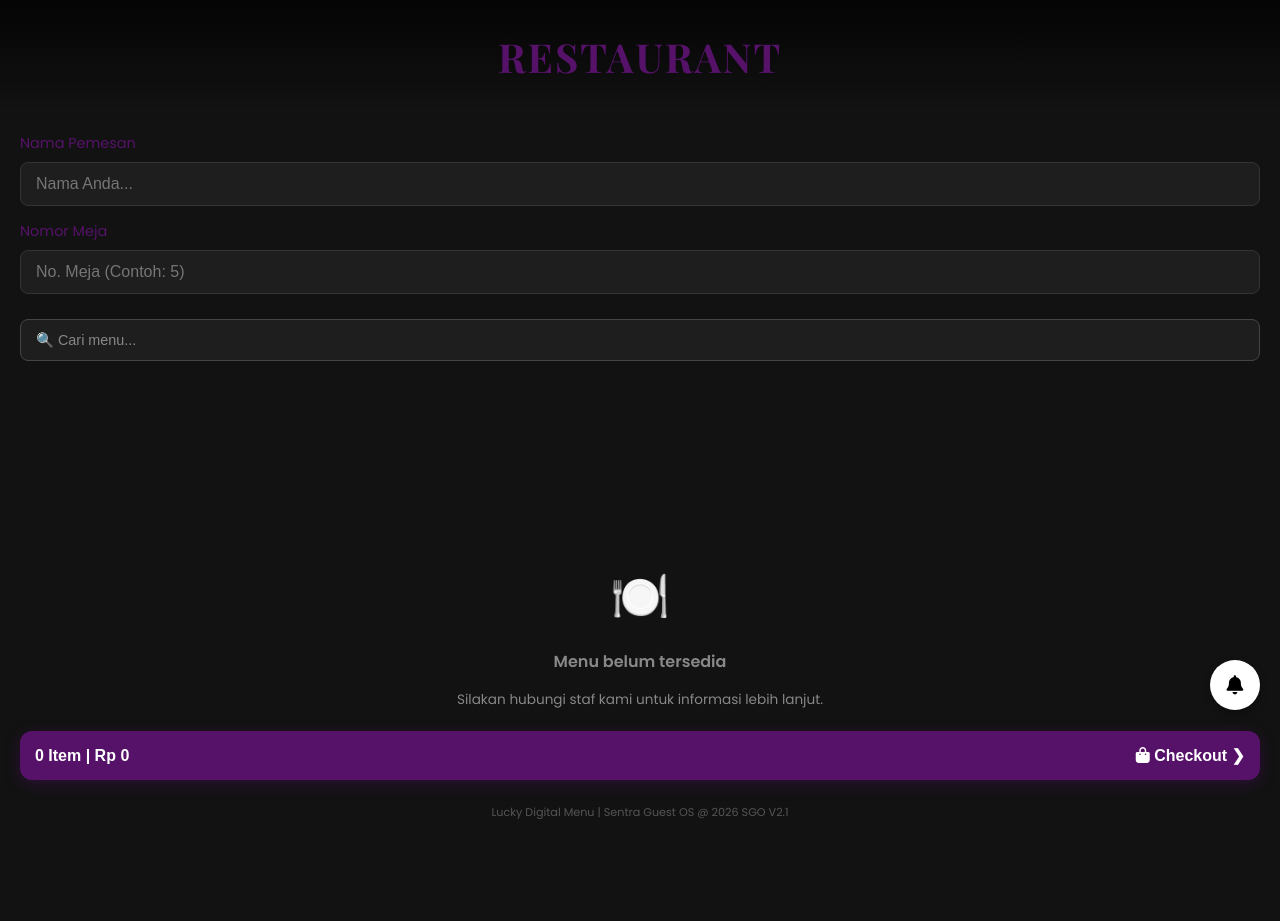
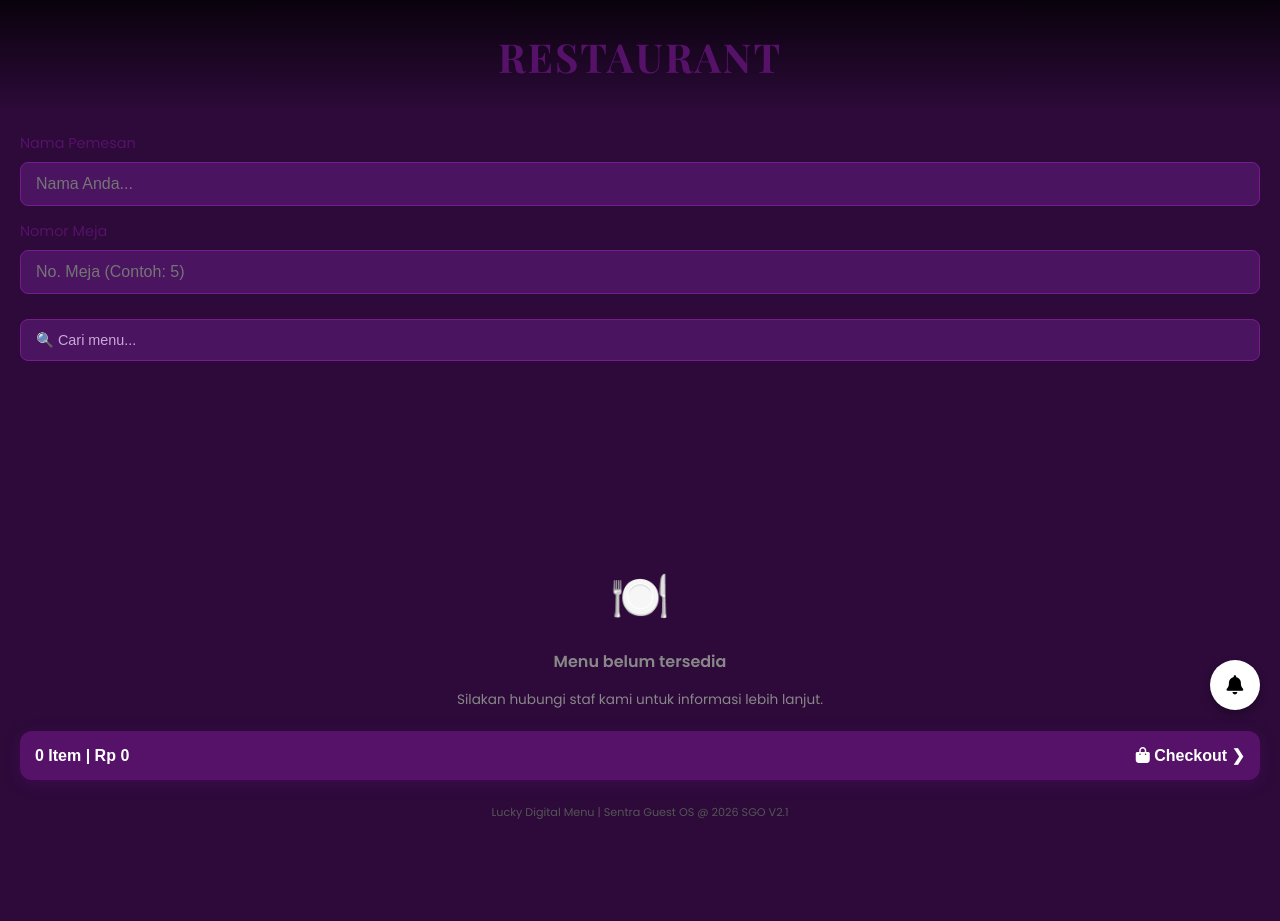
Before and after one commit to lucky74/sgo-nexa, a FastAPI app: page / in a window 1280 px wide. Run offline with FastAPI, Linux system fonts and the light colour scheme; data comes from the database, SQL or seed files in the repository; data that the repository does not hold is empty; some libraries are stand-ins or nearby versions.

Commit message:
Update theme: purple background, purple input fields

```diff
--- a/static/css/style.css
+++ b/static/css/style.css
@@ -2,10 +2,11 @@
     --primary-color: #561269; /* SGO Purple - warna logo */
     --primary-light: #7a1a90; /* Ungu lebih terang untuk hover */
     --primary-dark: #3d0d4a;  /* Ungu lebih gelap */
-    --bg-color: #121212;
-    --surface-color: #1E1E1E;
-    --text-color: #E0E0E0;
-    --text-secondary: #A0A0A0;
+    --bg-color: #2d0a3a;      /* Background ungu muda gelap */
+    --surface-color: #3d1050; /* Card/surface ungu tua */
+    --input-bg: #4a1460;      /* Input field ungu tua */
+    --text-color: #f0e6f6;    /* Teks putih keunguan */
+    --text-secondary: #c9a8d8;/* Teks sekunder ungu muda */
     --accent-color: #8b1fa8;
     --danger-color: #CF6679;
     --success-color: #03DAC6;
@@ -62,10 +63,10 @@ body {
 .customer-input {
     width: 100%;
     padding: 12px 15px;
-    border: 1px solid #333;
+    border: 1px solid #7a1a90;
     border-radius: 8px;
-    background-color: var(--surface-color);
-    color: white;
+    background-color: var(--input-bg);
+    color: #f0e6f6;
     font-size: 1rem;
     box-sizing: border-box;
     outline: none;
@@ -91,7 +92,7 @@ body {
 
 .tab-btn {
     background: transparent;
-    border: 1px solid #333;
+    border: 1px solid #7a1a90;
     color: var(--text-secondary);
     padding: 10px 20px;
     border-radius: 25px;
@@ -169,10 +170,10 @@ body {
 .note-input {
     width: 100%;
     padding: 8px;
-    border: 1px solid #444;
+    border: 1px solid #7a1a90;
     border-radius: 5px;
-    background-color: #2C2C2C;
-    color: #eee;
+    background-color: var(--input-bg);
+    color: #f0e6f6;
     font-size: 0.8rem;
     margin-bottom: 10px;
     box-sizing: border-box;
@@ -283,7 +284,7 @@ body {
     display: flex;
     justify-content: space-between;
     margin-bottom: 10px;
-    border-bottom: 1px dashed #444;
+    border-bottom: 1px dashed #7a1a90;
     padding-bottom: 10px;
     font-size: 0.9rem;
 }
--- a/templates/index.html
+++ b/templates/index.html
@@ -25,11 +25,11 @@
             100% { background-position: -200% 0; }
         }
         #menuSearch {
-            background-color: #1E1E1E;
-            color: #eee;
-            border: 1px solid #444;
+            background-color: #4a1460;
+            color: #f0e6f6;
+            border: 1px solid #7a1a90;
         }
-        #menuSearch::placeholder { color: #888; }
+        #menuSearch::placeholder { color: #c9a8d8; }
         #menuSearch:focus { border-color: var(--primary-color); }
         #namaGreeting { animation: fadeInDown 0.4s ease; }
         @keyframes fadeInDown {
```
